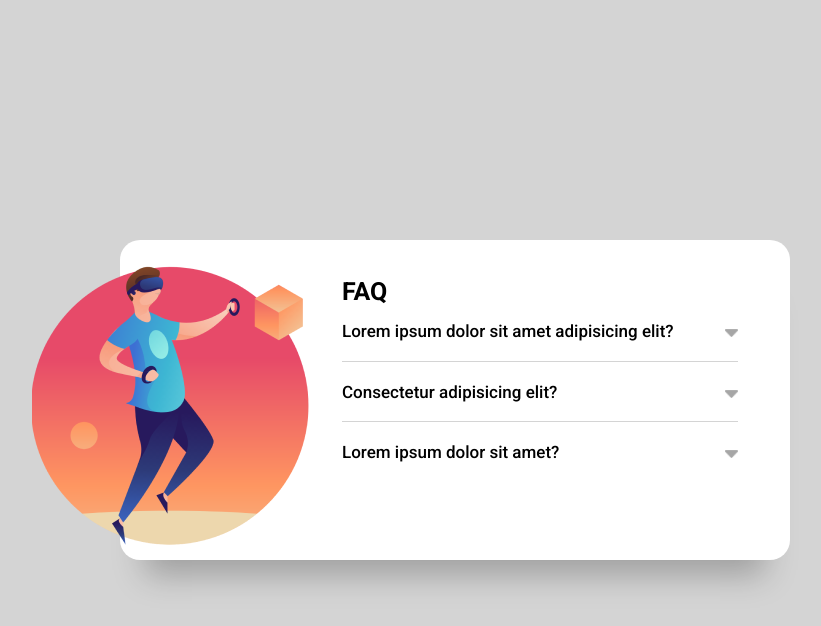
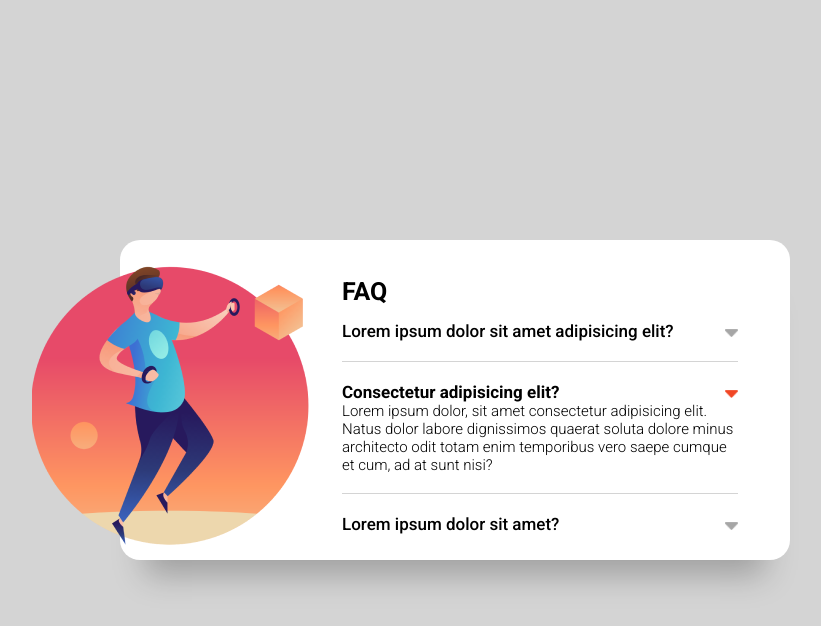
Before and after one commit to Renanloes/Acordeon, a plain HTML site: page index.html in a window 1280 px wide. Both pictures are taken after a click on the item "Consectetur adipisicing elit?". Shown: the whole page, without its empty margins (185-1006 px from the left). Drawn offline with Linux system fonts and the light colour scheme.

Commit message:
adicao do js ao hub

```diff
--- a/index.html
+++ b/index.html
@@ -23,7 +23,7 @@
                 <h1>FAQ</h1>
 
                 <ul class="itens">
-                    <li class="item">
+                    <li class="item ativo">
                         <h2 class="pergunta">Lorem ipsum dolor sit amet adipisicing elit?</h2>
                         <p class="resposta">Lorem ipsum dolor, sit amet consectetur adipisicing elit. Natus dolor labore dignissimos quaerat soluta dolore minus architecto odit totam enim temporibus vero saepe cumque et cum, ad at sunt nisi?</p>
                     </li>
--- a/index.js
+++ b/index.js
@@ -0,0 +1,13 @@
+const itensPerguntasERespostas = document.querySelectorAll('.item');
+
+itensPerguntasERespostas.forEach((item) => {
+    item.addEventListener('click', () => {
+        const itemAtivo = document.querySelector('.ativo');
+
+        if(itemAtivo){
+            itemAtivo.classList.remove('ativo');
+        }
+
+        item.classList.add('ativo');
+    })
+})
```
